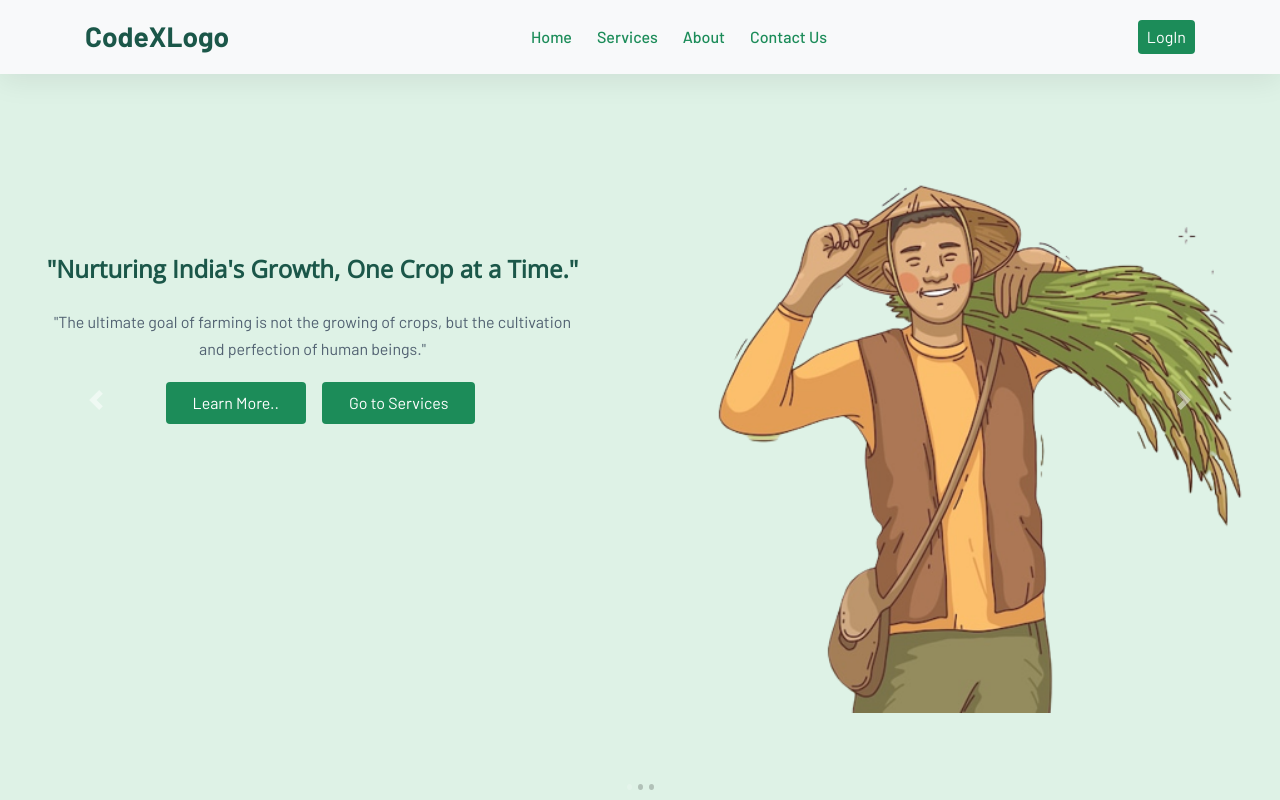
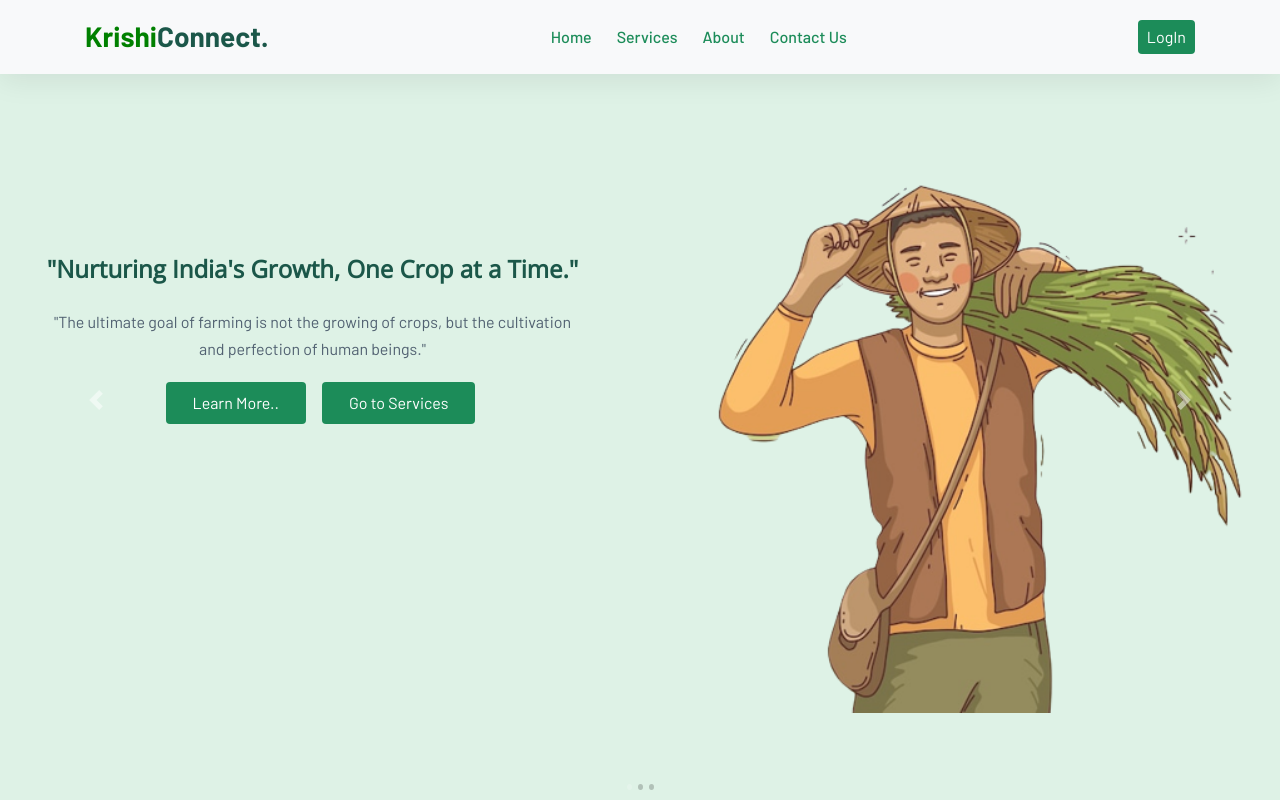
Before and after one commit to ganesh29082002/KrishiConnect1, a React (Create React App) app in the folder client/: page / in a window 1280 px wide. Shown: the top 800 px of the page. Built offline with nearby package versions, Linux system fonts and the light colour scheme.

Commit message:
Logo-change

```diff
--- a/client/src/components/NavigationBar.js
+++ b/client/src/components/NavigationBar.js
@@ -9,7 +9,7 @@ const NavigationBar = () => {
       <div className="container">
 
         <RouterLink to="/" className="navbar-brand navLink" style={{color:"#1b5749"}} smooth={true} duration={500}>
-        CodeXLogo
+        <span style={{color:"Green"}}>Krishi</span>Connect.
           </RouterLink>
         <button
           className="navbar-toggler"
```
